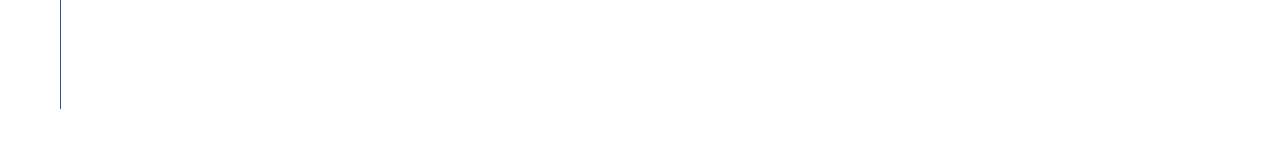
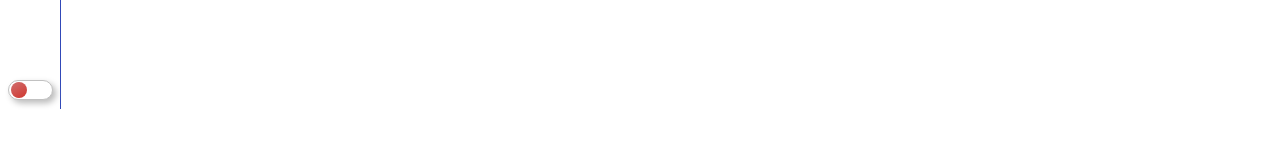
Before and after one commit to tedi00/react-router-6, a React (Create React App) app: page /maps in a window 1280 px wide. Shown: the part 691-838 px from the top of the page. Built offline with nearby package versions, Linux system fonts and the light colour scheme.

Commit message:
Added sidebar functionality

```diff
--- a/src/components/NavLink/index.jsx
+++ b/src/components/NavLink/index.jsx
@@ -1,23 +1,22 @@
-import {Link} from "react-router-dom";
+import {NavLink as NavigationLink} from "react-router-dom";
 
 export const NavLink = ({to, text, ...props}) => {
     let classes = "nav-anchor"
-    classes = (props.className ? classes + ` ${props.className}` : classes)
-    + (props.active ? " active" : "");
+    classes = (props.className ? classes + ` ${props.className}` : classes);
     let textClasses = "nav-text";
     if (!props.icon) {
         textClasses += " w-100";
     }
     return (
-        <div onClick={ props.onClick ? props.onClick : {} } className={classes}>
-            <Link title={text.length > 20 ? text : ''} to={to}>
+        <div onClick={props.onClick ? props.onClick : {}} className={classes}>
+            <NavigationLink title={text.length > 20 ? text : ''} to={to}>
                 <div className={textClasses}>
                     {text}
                 </div>
-                <div title={text}  className="nav-icon">
+                <div title={text} className="nav-icon">
                     {props.icon}
                 </div>
-            </Link>
+            </NavigationLink>
         </div>
     );
 }
--- a/src/components/Sidebar/index.jsx
+++ b/src/components/Sidebar/index.jsx
@@ -2,6 +2,8 @@ import {useAuth} from "../../hooks/useAuth";
 import {useState} from "react";
 import {useRoutes} from "../../hooks/useRoutes";
 import {NavLink} from "../NavLink";
+import {Switch} from "../Switch";
+import {useSessionStorage} from "../../hooks/useSessionStorage";
 
 export const Sidebar = () => {
 
@@ -10,10 +12,21 @@ export const Sidebar = () => {
         closed: ''
     }
 
-    const {routes, getRouteByPath} = useRoutes();
+    const {routes} = useRoutes();
     const {user, logout} = useAuth();
     const [sidebarStatus, setSidebarStatus] = useState(statuses.closed);
-    const currentRoute = getRouteByPath();
+    const [keepOpen, setKeepOpen] = useSessionStorage("switchKeepOpen", false);
+
+    function toggleSidebarOpen() {
+        setSidebarStatus(sidebarStatus === statuses.closed ? statuses.open : statuses.closed);
+    }
+
+    function closeSidebar() {
+        if(keepOpen) return;
+        if (sidebarStatus === statuses.open) {
+            setSidebarStatus(statuses.closed);
+        }
+    }
 
     //Route HTML
     const homeRoutes = routes.homeLayout.map((route) =>
@@ -21,7 +34,6 @@ export const Sidebar = () => {
             to={route.path}
             text={route.name}
             icon={route.icon}
-            active={route.path === currentRoute}
             onClick={closeSidebar}
             key={route.name}
         />
@@ -33,7 +45,6 @@ export const Sidebar = () => {
                     to={route.path}
                     text={route.name}
                     icon={route.icon}
-                    active={route.path.includes(currentRoute)}
                     onClick={closeSidebar}
                     key={route.name}
                 />
@@ -53,16 +64,6 @@ export const Sidebar = () => {
     // --!--
     let currentRoutes = user ? protectedRoutes : homeRoutes;
 
-    function toggleSidebarOpen() {
-        setSidebarStatus(sidebarStatus === statuses.closed ? statuses.open : statuses.closed);
-    }
-
-    function closeSidebar() {
-        if (sidebarStatus === statuses.open) {
-            setSidebarStatus(statuses.closed);
-        }
-    }
-
     return (
         <aside className={'sidebar' + sidebarStatus}>
 
@@ -73,6 +74,12 @@ export const Sidebar = () => {
             <nav>
                 {currentRoutes}
             </nav>
+            <footer>
+                <label className="d-flex flex-wrap align-items-center justify-content-between">
+                    <span>Keep the sidebar open</span>
+                    <Switch checked={keepOpen} handleChange={setKeepOpen} />
+                </label>
+            </footer>
         </aside>
     );
 };
--- /dev/null
+++ b/src/components/Switch/index.jsx
@@ -0,0 +1,30 @@
+export const Switch = ({checked, handleChange, ...props}) => {
+    let classes = "react-switch";
+    classes += props.classes ? props.classes : "";
+
+    const handleClick = () => {
+        handleChange(!checked);
+    }
+    const handleKeyPress = (e) => {
+        if(e.key === "ArrowLeft") {
+            e.preventDefault();
+            handleChange(false);
+        }
+        if(e.key === "ArrowRight") {
+            e.preventDefault();
+            handleChange(true);
+        }
+    }
+    return (
+        <div onClick={handleClick}
+             onKeyDown={handleKeyPress}
+             className={classes + (checked ? " checked" : "")}
+             tabIndex="0">
+            <div role="switch"
+                 aria-checked={checked}
+                 data-value={checked ? "1" : "0"}
+                 className="switch">
+            </div>
+        </div>
+    );
+}
--- a/src/hooks/useAuth/index.jsx
+++ b/src/hooks/useAuth/index.jsx
@@ -1,6 +1,6 @@
 import {createContext, useContext, useMemo} from "react";
 import {useNavigate} from "react-router-dom";
-import {useSessionStorage} from "../useLocalStorage";
+import {useSessionStorage} from "../useSessionStorage";
 
 const AuthContext = createContext(null);
 
--- a/src/theme/colors.scss
+++ b/src/theme/_colors.scss
@@ -37,5 +37,11 @@ $blue-300-opacity: rgba(191, 225, 255, 0.8);
 $white: #FFFFFF;
 $black: #000000;
 $gray: #7f7f7f;
+$lightgray: #c1c1c1;
+$lightgray-2: #bbb;
 $black-4-opacity: rgba(0, 0, 0, 0.4);
 $white-7-opacity: rgba(255, 255, 255, 0.7);
+$green: #2FD037;
+$green-2: #96d096;
+$red: #D0372F;
+$red-2: #d06e6e;
--- a/src/theme/_sidebar.scss
+++ b/src/theme/_sidebar.scss
@@ -21,6 +21,7 @@
   transition: transform 220ms ease-in-out;
   background-color: colors.$white-7-opacity;
   backdrop-filter: blur(5px);
+  padding-bottom: 50px;
 
   //handles behaviour of items when sidebar is open
   &.open {
@@ -139,9 +140,9 @@
         }
       }
 
-      &.active {
-        .nav-text::before {
-          content: "\226B";
+      .active {
+        .nav-text {
+          font-weight: bold;
         }
         .nav-icon {
           color: colors.$orange-800 !important;
@@ -167,4 +168,56 @@
       }
     }
   }
+
+  footer {
+    position: absolute;
+    bottom: 0;
+    width: 100%;
+    max-height: 50px;
+    padding: 7.5px;
+    color: colors.$gray;
+    label {
+      width: 100%;
+      display: flex;
+      justify-content: space-between;
+      align-items: center;
+    }
+    .react-switch {
+      box-sizing: border-box;
+      width: 45px;
+      height: 20px;
+      position: relative;
+      box-shadow: 0.2rem 0.2rem 0.4rem colors.$lightgray-2, -0.2rem -0.2rem 0.4rem colors.$white;
+      border-radius: 10px;
+      background-color: colors.$white;//#f1f1f1;
+      border: 1px solid colors.$lightgray;
+      cursor: pointer;
+      transition: border 0.22s ease;
+      --left: 2px;
+      --right: 25px;
+      --position: var(--left);
+      &.checked {
+        --position: var(--right);
+        &::after {
+          //linear-gradient(330deg, colors.$green 0%, colors.$green-2 100%)
+          background-image: linear-gradient(330deg, colors.$blue-600 0%, colors.$blue-200 100%);
+        }
+      }
+      &::after {
+        transition: transform 0.22s linear;
+        content: "";
+        display: block;
+        border-radius: 50%;
+        position: absolute;
+        top: 1px;
+        transform: translateX(var(--position));
+        height: 16px;
+        width: 16px;
+        background-image: linear-gradient(330deg, colors.$red 0%, colors.$red-2 100%);
+      }
+      &>div {
+        height: 100%;
+      }
+    }
+  }
 }
--- a/src/theme/colors.css
+++ /dev/null
@@ -1,3 +0,0 @@
-
-
-/*# sourceMappingURL=colors.css.map */
--- a/src/theme/styles.css
+++ b/src/theme/styles.css
@@ -1,4 +1,3 @@
-@charset "UTF-8";
 * {
   box-sizing: border-box;
 }
@@ -20,6 +19,7 @@
   transition: transform 220ms ease-in-out;
   background-color: rgba(255, 255, 255, 0.7);
   backdrop-filter: blur(5px);
+  padding-bottom: 50px;
 }
 .sidebar.open {
   transform: translateX(0);
@@ -118,10 +118,10 @@
 .sidebar nav .nav-anchor:hover .nav-icon {
   color: #ed6f1e !important;
 }
-.sidebar nav .nav-anchor.active .nav-text::before {
-  content: "≫";
+.sidebar nav .nav-anchor .active .nav-text {
+  font-weight: bold;
 }
-.sidebar nav .nav-anchor.active .nav-icon {
+.sidebar nav .nav-anchor .active .nav-icon {
   color: #ed6f1e !important;
 }
 .sidebar nav .nav-text, .sidebar nav button {
@@ -139,6 +139,56 @@
 }
 .sidebar nav .nav-text:hover, .sidebar nav button:hover {
   background-color: #efe5fd;
+}
+.sidebar footer {
+  position: absolute;
+  bottom: 0;
+  width: 100%;
+  max-height: 50px;
+  padding: 7.5px;
+  color: #7f7f7f;
+}
+.sidebar footer label {
+  width: 100%;
+  display: flex;
+  justify-content: space-between;
+  align-items: center;
+}
+.sidebar footer .react-switch {
+  box-sizing: border-box;
+  width: 45px;
+  height: 20px;
+  position: relative;
+  box-shadow: 0.2rem 0.2rem 0.4rem #bbb, -0.2rem -0.2rem 0.4rem #FFFFFF;
+  border-radius: 10px;
+  background-color: #FFFFFF;
+  border: 1px solid #c1c1c1;
+  cursor: pointer;
+  transition: border 0.22s ease;
+  --left: 2px;
+  --right: 25px;
+  --position: var(--left);
+}
+.sidebar footer .react-switch.checked {
+  --position: var(--right);
+}
+.sidebar footer .react-switch.checked::after {
+  background-image: linear-gradient(330deg, #388eff 0%, #95cfff 100%);
+}
+.sidebar footer .react-switch::after {
+  transition: transform 0.22s linear;
+  content: "";
+  display: block;
+  border-radius: 50%;
+  position: absolute;
+  top: 1px;
+  transform: translateX(var(--position));
+  height: 16px;
+  width: 16px;
+  background-image: linear-gradient(330deg, #D0372F 0%, #d06e6e 100%);
+}
+.sidebar footer .react-switch > div {
+  height: 100%;
 }
 
 .filter-class {
```
Also changed, not shown: src/hooks/useSessionStorage/index.jsx (renamed from src/hooks/useLocalStorage/index.jsx), 2 other files (tests, documents, lock files or other folders).
